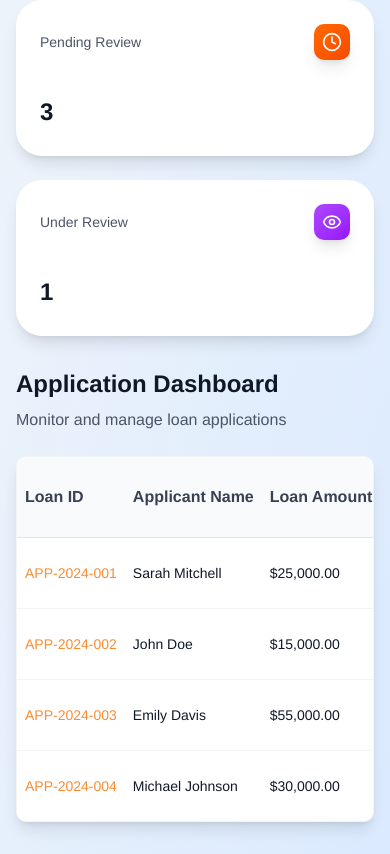
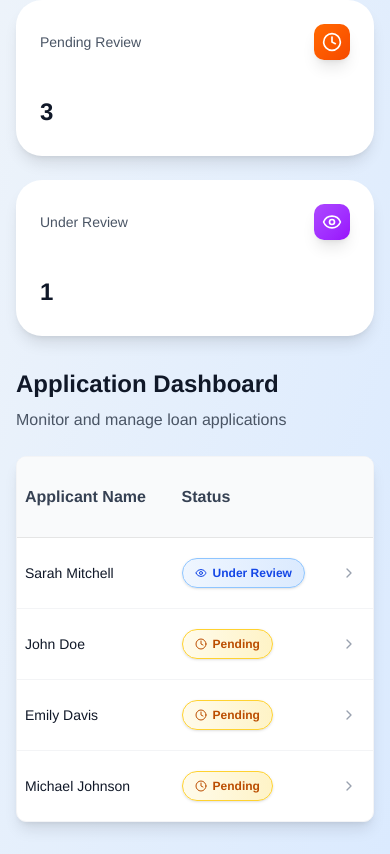
Before and after one commit to SunilBista/loan-app, a Next.js app: page / in a window 390 px wide. Shown: the part 465-1319 px from the top of the page. Built offline with nearby package versions, Linux system fonts and the light colour scheme.

Commit message:
chore: fix table interface in mobile

```diff
--- a/components/ApplicationList.tsx
+++ b/components/ApplicationList.tsx
@@ -41,16 +41,16 @@ export function ApplicationList() {
         <Table>
           <TableHeader className="h-20px text-base bg-gray-50">
             <TableRow className="bg-white-50 hover:bg-gray-50">
-              <TableHead className="font-semibold text-gray-700 py-7">
+              <TableHead className="hidden md:table-cell font-semibold text-gray-700 py-7">
                 Loan ID
               </TableHead>
               <TableHead className="font-semibold text-gray-700 py-7">
                 Applicant Name
               </TableHead>
-              <TableHead className="font-semibold text-gray-700 py-7">
+              <TableHead className="hidden md:table-cell font-semibold text-gray-700 py-7">
                 Loan Amount
               </TableHead>
-              <TableHead className="font-semibold text-gray-700 py-7">
+              <TableHead className="hidden lg:table-cell font-semibold text-gray-700 py-7">
                 Application Date
               </TableHead>
               <TableHead className="font-semibold text-gray-700 py-7">
@@ -71,7 +71,7 @@ export function ApplicationList() {
                 tabIndex={0}
                 aria-label={`View details for ${app.applicantName}, ${app.id}`}
               >
-                <TableCell className="font-mono text-sm font-medium text-(--primary-color) py-5">
+                <TableCell className="hidden md:table-cell font-mono text-sm font-medium text-(--primary-color) py-5">
                   {app.id}
                 </TableCell>
                 <TableCell className="font-medium text-gray-900 py-5">
@@ -79,10 +79,10 @@ export function ApplicationList() {
                     {app.applicantName}
                   </div>
                 </TableCell>
-                <TableCell className="font-medium text-gray-900 py-5">
+                <TableCell className="hidden md:table-cell font-medium text-gray-900 py-5">
                   {formatCurrency(app.loanAmount)}
                 </TableCell>
-                <TableCell className="font-medium text-gray-900 py-5">
+                <TableCell className="hidden lg:table-cell font-medium text-gray-900 py-5">
                   {formatDate(app.applicationDate)}
                 </TableCell>
                 <TableCell className="py-5">
```
